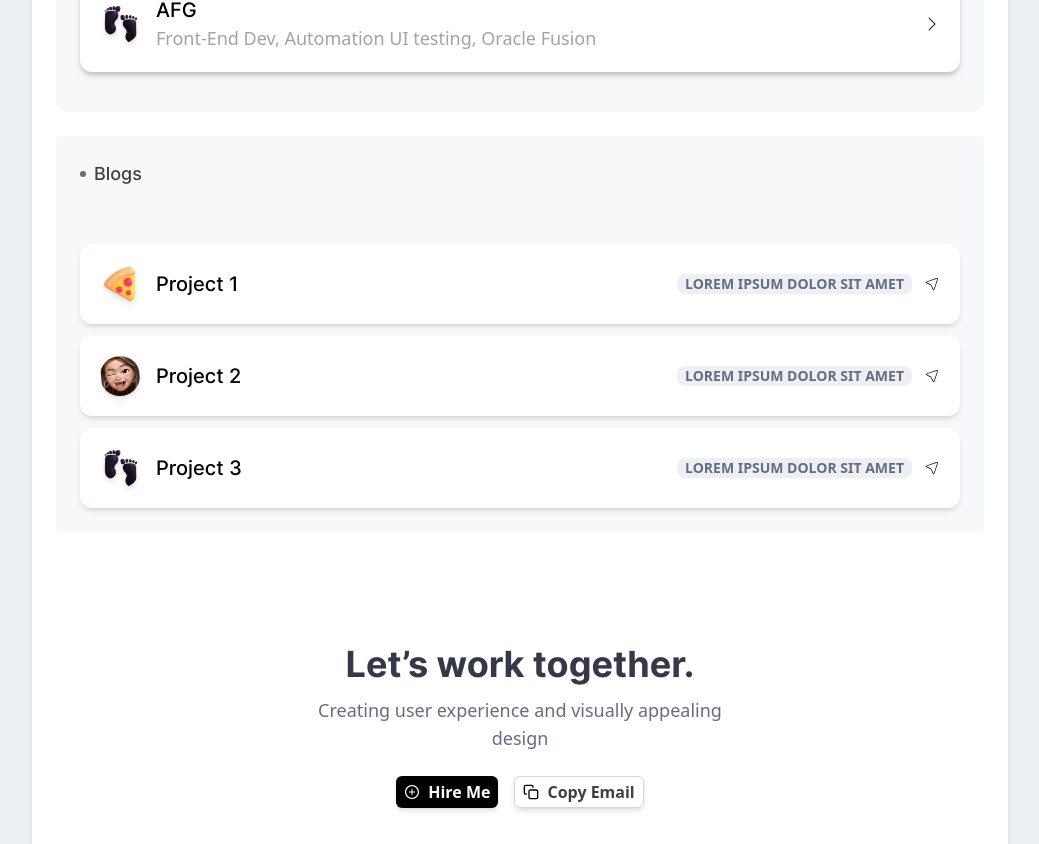
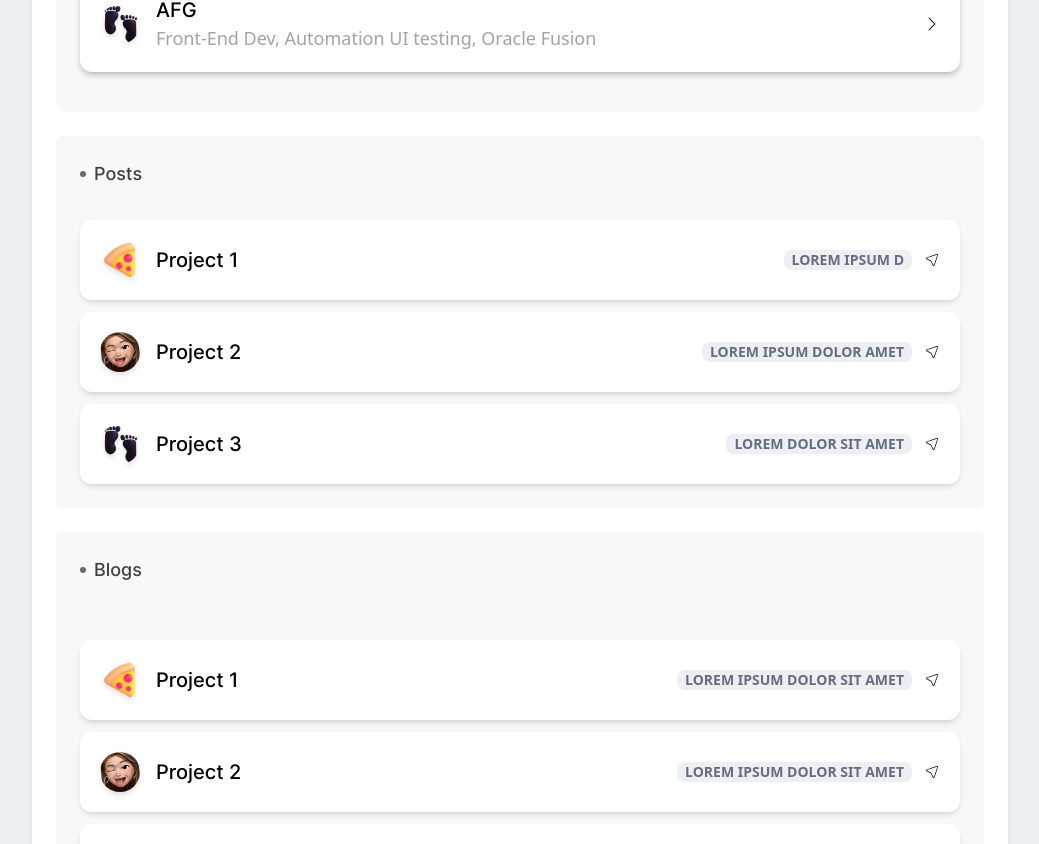
Before and after one commit to ejspeight/dev_portfolio, a Next.js app in the folder frontend/: page / in a window 1280 px wide. Shown: the part 812-1656 px from the top of the page, without its empty margins (120-1159 px from the left). Built offline with nearby package versions, Linux system fonts and the light colour scheme; no server answers.

Commit message:
configure backend to allow requests from frontend + implment api call for posts

```diff
--- a/frontend/app/components/Posts.jsx
+++ b/frontend/app/components/Posts.jsx
@@ -1,44 +1,90 @@
+import axios from 'axios';
+import { useState, useEffect } from 'react';
+import { CiLocationArrow1 } from "react-icons/ci";
+import { BsChevronRight } from "react-icons/bs";
+import Link from "next/link";
+
+const PostsObject = [
+    {
+        img: "/img/pizza.png",
+        title: "Project 1",
+        subtitle: "Lorem ipsum d",
+        icon: <BsChevronRight />,
+    },
+    {
+        img: "/img/wink.png",
+        title: "Project 2",
+        subtitle: "Lorem ipsum dolor  amet",
+    },
+    {
+        img: "/img/foot.png",
+        title: "Project 3",
+        subtitle: "Lorem  dolor sit amet",
+    },
+];
 
 
 
 const Posts = () => {
+    const [posts, setPosts] = useState([]);
+    // const [loading, setLoading] = useState(true);
+    // const [error, setError] = useState(null);
+
+    const getPosts = async () => {
+        try {
+            const response = await axios.get(`http://localhost:8000/posts/`);
+            console.log("Response from first call", response.data)
+            return response.data
+        } catch (error) {
+            throw error;
+        }
+    };
+
+    useEffect(() => {
+        const fetchData = async () => {
+            try {
+                const posts = await getPosts()
+                setPosts(posts);
+                console.log('Posts from fetchData:', posts);
+            } catch (error) {
+                console.error('Error:', error);
+            }
+        };
+
+        fetchData();
+
+    }, [])
+
+
+
     return (
         <div>
-            <div className="dark:bg-[#2C2C2C] bg-[#F6F8FA] md:p-6 p-2  mt-6 rounded-md">
-            <div className="flex items-center gap-x-2 font-InterRe">
-                <div className="w-[6px] h-[6px] rounded-full  bg-[#6b6b6b]" />
-                <h1 className="text-neutral-700 dark:text-[#C0C0C0] text-lg font-InterMe">
-                Products
+            <div class="dark:bg-[#2C2C2C] bg-[#F6F8FA] md:p-6 p-2 mt-6 rounded-md">
+                <div class="flex items-center gap-x-2 font-InterRe">
+                    <div class="w-[6px] h-[6px] rounded-full bg-[#6b6b6b]"></div>
+                    <h1 class="text-neutral-700 dark:text-[#C0C0C0] text-lg font-InterMe">
+                        Posts
                     </h1>
                 </div>
 
-            <div className="mt-8">
+                <div class="mt-8">
                     <Link href={"/"}>
-                {projects.map((link) => (
-                    <div
-                    key={link.subtitle}
-                    className="dark:bg-[#373737] bg-white mt-3 rounded-xl shadow-md flex  max-md:flex-col max-md:items-start items-center justify-between p-5 "
-                    >
-                    <div className="flex  items-center gap-x-4">
-                        <div className="drop-shadow-md ">
-                        <img
-                            className="w-10 h-10 object-cover rounded-full "
-                            src={link.img}
-                            alt=""
-                        />
+                        {PostsObject.map((link) => (
+                        <div key={link.subtitle} class="dark:bg-[#373737] bg-white mt-3 rounded-xl shadow-md flex max-md:flex-col max-md:items-start items-center justify-between p-5">
+                            <div class="flex items-center gap-x-4">
+                                <div class="drop-shadow-md">
+                                    <img class="w-10 h-10 object-cover rounded-full" src={link.img} alt="" />
                                 </div>
-
                                 <div>
-                        <h1 className="text-xl font-InterMe">{link.title}</h1>
+                                    <h1 class="text-xl font-InterMe">{link.title}</h1>
                                 </div>
                             </div>
-
-                    <div className="flex max-md:mt-4 w-fit items-center gap-x-3">
-                        <p className="text-sm font-semibold uppercase text-neutral-40 bg-[#EDEFF3] dark:bg-neutral-600/50 dark:text-neutral-400 text-[#666D80]  px-2 rounded-lg ">
+                            <div class="flex max-md:mt-4 w-fit items-center gap-x-3">
+                                <p class="text-sm font-semibold uppercase text-neutral-40 bg-[#EDEFF3] dark:bg-neutral-600/50 dark:text-neutral-400 text-[#666D80] px-2 rounded-lg">
                                     {link.subtitle}
                                 </p>
-                        <div className="">
-                        <CiLocationArrow1 className="dark:text-neutral-400" />
+                                <div class="">
+                                    <CiLocationArrow1 class="dark:text-neutral-400" />
                                 </div>
                             </div>
                         </div>
--- a/frontend/app/page.js
+++ b/frontend/app/page.js
@@ -7,6 +7,7 @@ import { BsChevronRight } from "react-icons/bs";
 import Link from "next/link";
 import { motion } from "framer-motion";
 import Footer from "./components/Footer";
+import Posts from "./components/Posts";
 
 const links = [
   {
@@ -192,6 +193,9 @@ export default function Home() {
               </div>
             </div>
           </div>
+
+          <Posts />
+
           <div>
             <div className="dark:bg-[#2C2C2C] bg-[#F6F8FA] p-6  mt-6 rounded-md">
               <div className="flex items-center gap-x-2 font-InterRe">
--- a/frontend/package.json
+++ b/frontend/package.json
@@ -10,6 +10,7 @@
   },
   "dependencies": {
     "autoprefixer": "10.4.15",
+    "axios": "^1.6.7",
     "eslint": "8.47.0",
     "eslint-config-next": "13.4.19",
     "framer-motion": "^10.16.0",
```
Also changed, not shown: 2 other files (tests, documents, lock files or other folders). Lines whose indentation alone changed are shown as unchanged.
